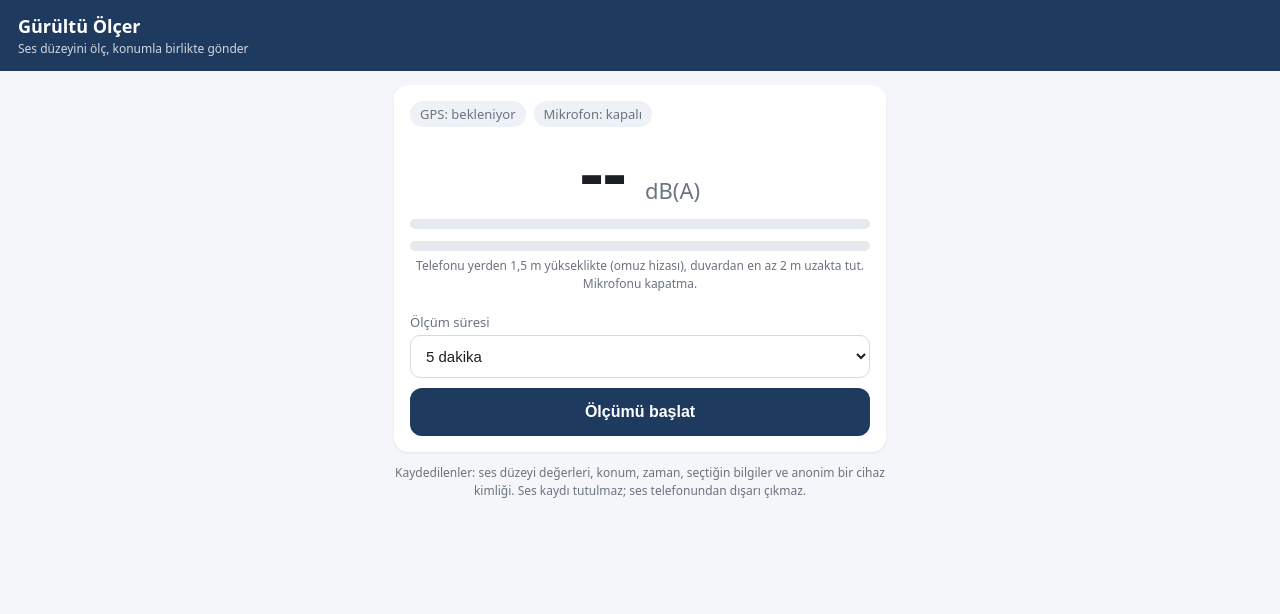
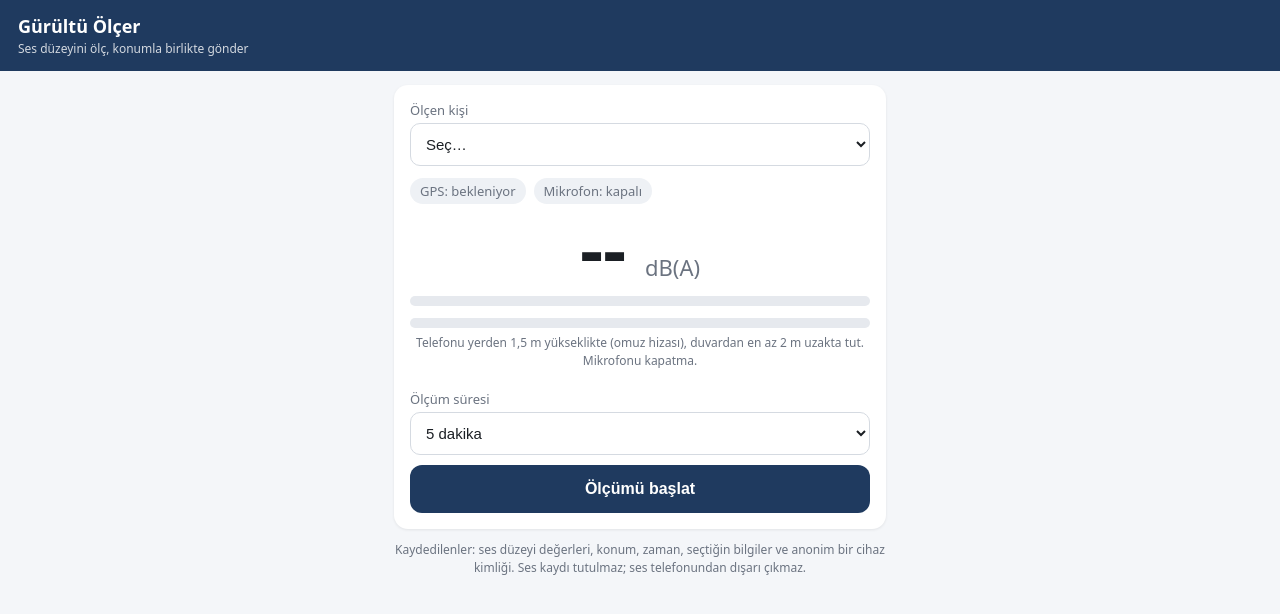
Before and after one commit to tepeasanomer2004-coder/gurultu-olcer, a plain HTML site: page index.html in a window 1280 px wide. Drawn offline with Linux system fonts and the light colour scheme.

Commit message:
Olcen kisi (S1-S6) secimi eklendi; secim olmadan olcum baslamaz

```diff
--- a/index.html
+++ b/index.html
@@ -49,7 +49,17 @@
   <div id="ayarUyari" class="uyari gizli">Yönetici notu: index.html içindeki <code>KATMAN_URL</code> henüz girilmemiş. Ölçüm yapılabilir ama gönderilemez.</div>
 
   <div class="kart">
-    <div class="durum">
+    <label for="olcen" style="margin-top:0">Ölçen kişi</label>
+    <select id="olcen">
+      <option value="">Seç…</option>
+      <option value="S1">S1</option>
+      <option value="S2">S2</option>
+      <option value="S3">S3</option>
+      <option value="S4">S4</option>
+      <option value="S5">S5</option>
+      <option value="S6">S6</option>
+    </select>
+    <div class="durum" style="margin-top:12px">
       <span id="gpsDurum" class="etiket">GPS: bekleniyor</span>
       <span id="micDurum" class="etiket">Mikrofon: kapalı</span>
       <span id="kuyrukDurum" class="etiket gizli"></span>
@@ -138,6 +148,9 @@ const ls = {
 
 let cihazId = ls.get("cihazId", null);
 if (!cihazId) { cihazId = (crypto.randomUUID ? crypto.randomUUID() : String(Math.random()).slice(2)); ls.set("cihazId", cihazId); }
+// Ölçen kişi (S1–S6): telefonda hatırlanır, her kayda yazılır; kalibrasyon eşleştirmesi buna dayanır
+$("olcen").value = ls.get("olcen", "");
+$("olcen").onchange = () => ls.set("olcen", $("olcen").value);
 const ofset = VARSAYILAN_OFSET;   // eski sürümde tarayıcıya kaydedilmiş ofset kullanılmaz
 const kalibre = false;
 
@@ -187,6 +200,7 @@ function gpsEtiket(t, s) { const el = $("gpsDurum"); el.textContent = t; el.clas
 // ---------- Ölçüm ----------
 async function basla() {
   $("mesaj").textContent = "";
+  if (!$("olcen").value) { $("sayac").textContent = "Önce en üstten ölçen kişiyi (S1–S6) seç."; $("olcen").focus(); return; }
   try {
     akim = await navigator.mediaDevices.getUserMedia({ audio: {
       echoCancellation: false, noiseSuppression: false, autoGainControl: false } });
@@ -245,7 +259,7 @@ function bitir(tamam) {
   if (!tamam || kareler.length < 20) { $("sayac").textContent = "Ölçüm iptal edildi."; $("ilerleme").style.width = "0"; return; }
   const s = istatistik(kareler);
   const k = enIyiKonum || konum;
-  sonSonuc = { ...s, sure: Math.round(sure), konum: k, zaman: Date.now() };
+  sonSonuc = { ...s, sure: Math.round(sure), konum: k, zaman: Date.now(), olcen: $("olcen").value };
   $("rLeq").textContent = s.leq.toFixed(1); $("rMax").textContent = s.max.toFixed(1);
   $("rL10").textContent = s.l10.toFixed(1); $("rL90").textContent = s.l90.toFixed(1);
   $("anlik").textContent = s.leq.toFixed(1);
@@ -273,7 +287,7 @@ function kayitOlustur() {
       ham_ort: r(s.hamOrt), ofset: r(ofset), kalibre: kalibre ? "evet" : "hayir",
       sure_sn: s.sure, kaynak: $("kaynak").value, hava: $("hava").value,
       notlar: $("notlar").value.slice(0, 500), gps_dogruluk_m: Math.round(s.konum.acc),
-      cihaz_id: cihazId, cihaz: navigator.userAgent.slice(0, 250)
+      cihaz_id: cihazId, cihaz: navigator.userAgent.slice(0, 250), olcen_kisi: s.olcen
     }
   };
 }
```
